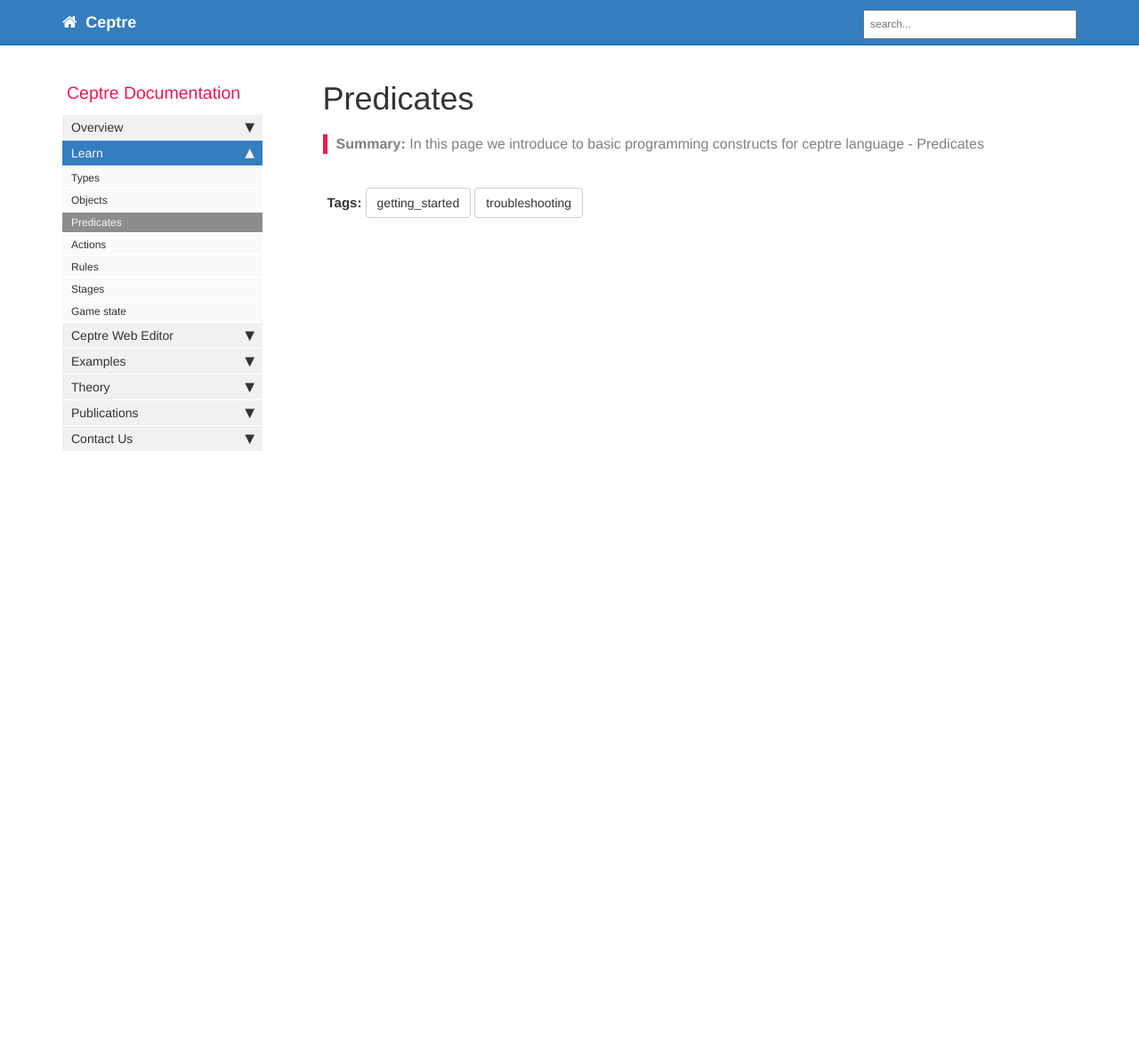
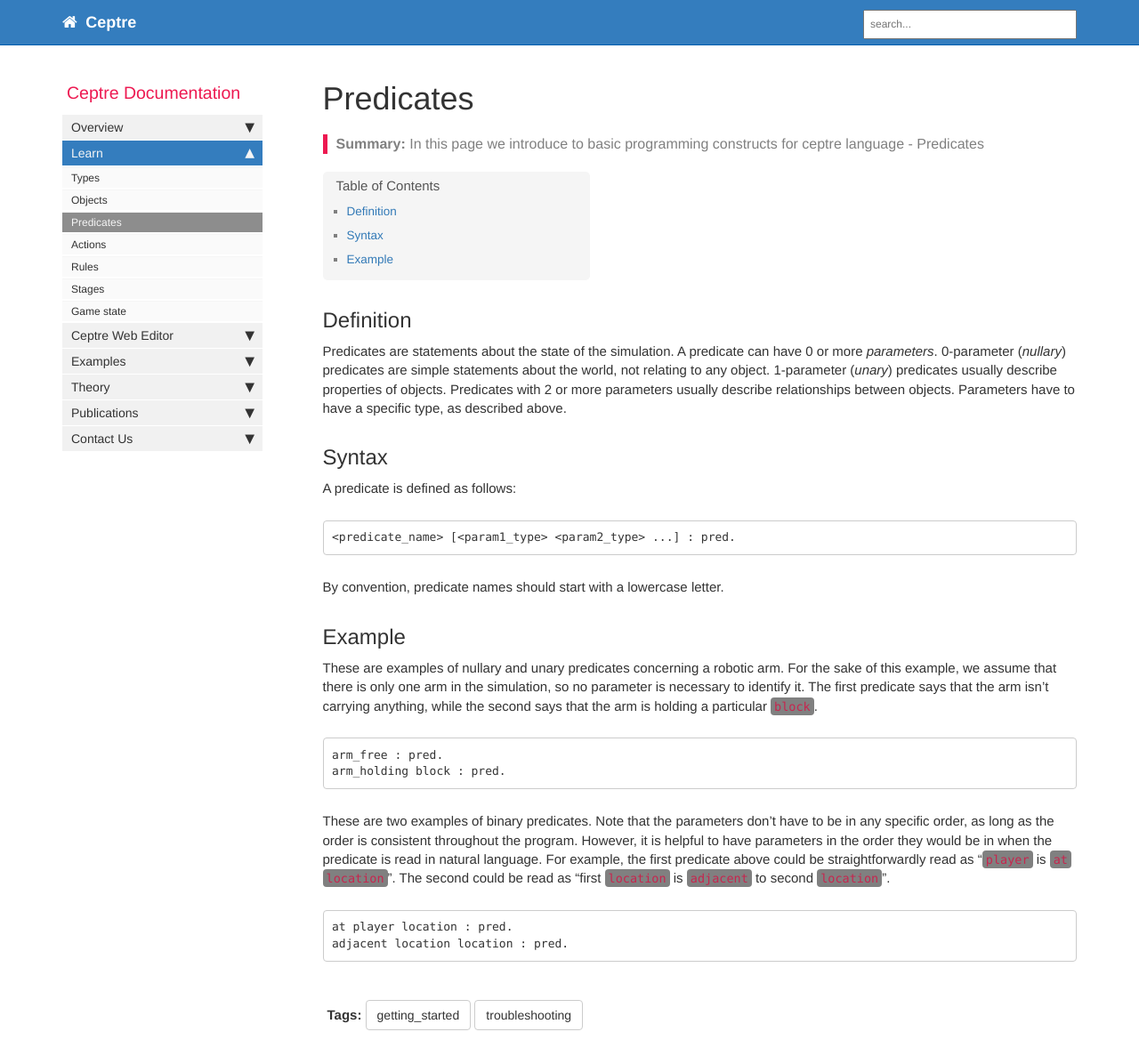
Before and after one commit to ashakhatri007/CeptreDocs, a Jekyll site: the page built from pages/Learn/Predicates.md, in a window 1280 px wide and 1178 px high. Shown: the whole window at 89% size. Built offline with Jekyll 4.4.1, drawn with Linux system fonts in a browser that asks for light colours; comment, search, counter and statistics services are not loaded.

Commit message:
Added Predicates reference

````diff
--- a/pages/Learn/Predicates.md
+++ b/pages/Learn/Predicates.md
@@ -7,3 +7,40 @@ sidebar: mydoc_sidebar
 permalink: Predicates.html
 folder: Learn
 ---
+
+## Definition
+
+Predicates are statements about the state of the simulation. A predicate can have 0 or more
+*parameters*. 0-parameter (*nullary*) predicates are simple statements about the world, not
+relating to any object. 1-parameter (*unary*) predicates usually describe properties of objects.
+Predicates with 2 or more parameters usually describe relationships between objects. Parameters
+have to have a specific type, as described above.
+
+## Syntax
+
+A predicate is defined as follows:
+```
+<predicate_name> [<param1_type> <param2_type> ...] : pred.
+```
+By convention, predicate names should start with a lowercase letter.
+
+## Example
+
+These are examples of nullary and unary predicates concerning a robotic arm. For the sake of this
+example, we assume that there is only one arm in the simulation, so no parameter is necessary to
+identify it. The first predicate says that the arm isn’t carrying anything, while the second says
+that the arm is holding a particular `block`.
+```
+arm_free : pred.
+arm_holding block : pred.
+```
+
+These are two examples of binary predicates. Note that the parameters don’t have to be in any
+specific order, as long as the order is consistent throughout the program. However, it is helpful to
+have parameters in the order they would be in when the predicate is read in natural language. For
+example, the first predicate above could be straightforwardly read as “`player` is `at` `location`”.
+The second could be read as “first `location` is `adjacent` to second `location`”.
+```
+at player location : pred.
+adjacent location location : pred.
+```
````
